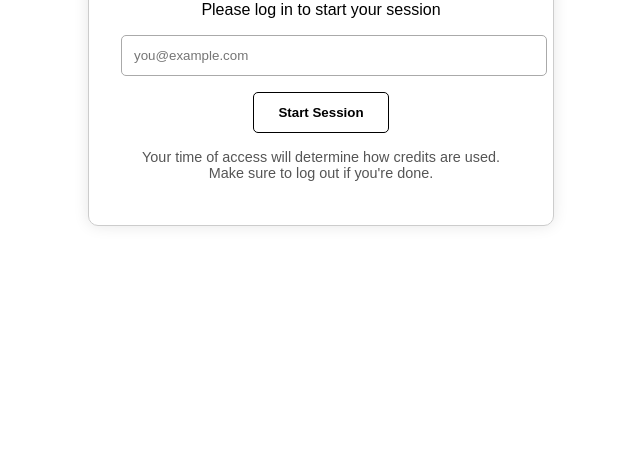
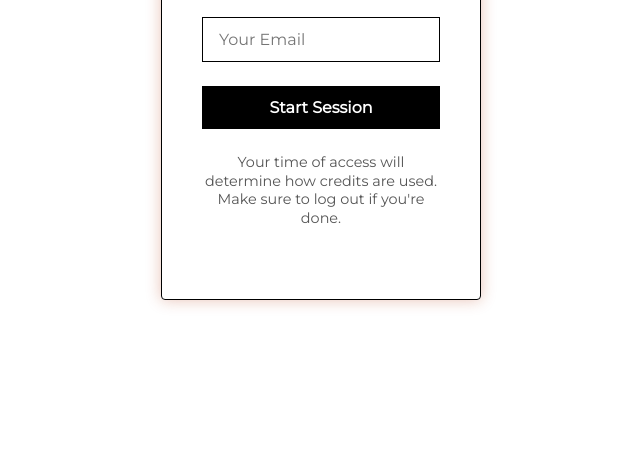
Before and after one commit to Work2gether-space/w2g-splash, a plain HTML site: page index.html in a window 1280 px wide. Shown: the part 348-816 px from the top of the page, without its empty margins (319-959 px from the left). Drawn offline with Linux system fonts and the light colour scheme.

Commit message:
Update index.html

```diff
--- a/index.html
+++ b/index.html
@@ -1,101 +1,131 @@
 <!DOCTYPE html>
 <html lang="en">
 <head>
-  <meta charset="UTF-8">
+  <meta charset="UTF-8" />
   <title>Work2gether Login</title>
-  <meta name="viewport" content="width=device-width, initial-scale=1">
+  <meta name="viewport" content="width=device-width, initial-scale=1" />
+  <link href="https://fonts.googleapis.com/css2?family=Montserrat&display=swap" rel="stylesheet" />
   <style>
     body {
-      font-family: sans-serif;
+      margin: 0;
+      font-family: 'Montserrat', sans-serif;
+      background: #fff;
+      color: #000;
       display: flex;
       justify-content: center;
       align-items: center;
       height: 100vh;
-      background: #fff;
     }
-    .card {
-      border: 1px solid #ccc;
-      padding: 2rem;
-      border-radius: 10px;
-      box-shadow: 0 0 15px rgba(0,0,0,0.1);
+    .login-box {
+      width: 320px;
+      padding: 2.5rem;
+      border: 1px solid #000;
+      box-sizing: border-box;
+      box-shadow: 0 0 15px rgba(180, 52, 14, 0.3);
+      border-radius: 4px;
       text-align: center;
-      max-width: 400px;
-      width: 90%;
     }
-    .card h1 {
-      color: #b03b1c;
-      margin-bottom: 1rem;
+    h2 {
+      color: #B4340E;
+      margin-bottom: 1.5rem;
+      font-weight: 700;
     }
-    .card input {
+    p {
+      margin-bottom: 2rem;
+      font-weight: 500;
+      font-size: 1rem;
+    }
+    input[type="email"] {
       width: 100%;
-      padding: 0.75rem;
-      margin-bottom: 1rem;
-      border: 1px solid #aaa;
-      border-radius: 5px;
+      padding: 0.75rem 1rem;
+      font-size: 1rem;
+      border: 1px solid #000;
+      border-radius: 0;
+      box-sizing: border-box;
+      margin-bottom: 1.5rem;
+      font-family: 'Montserrat', sans-serif;
     }
-    .card button {
-      padding: 0.75rem 1.5rem;
+    button[type="submit"] {
+      width: 100%;
+      padding: 0.75rem 1rem;
+      font-size: 1rem;
+      font-weight: 700;
+      border: none;
+      background: #000;
+      color: #fff;
+      cursor: pointer;
+      transition: all 0.3s ease;
+      border-radius: 0;
+      font-family: 'Montserrat', sans-serif;
+    }
+    button[type="submit"]:hover,
+    button[type="submit"]:focus {
+      background: transparent;
       border: 1px solid #000;
-      background: #fff;
-      cursor: pointer;
-      font-weight: bold;
-      border-radius: 5px;
+      color: #000;
+      outline: none;
     }
-    .card .info {
-      margin-top: 1rem;
-      font-size: 0.9rem;
-      color: #555;
-    }
-    .error {
-      color: red;
-      margin-top: 0.75rem;
-    }
+    .message { margin-top: 1.5rem; font-size: 0.9rem; font-weight: 500; color: #555; line-height: 1.3; }
+    .status { margin-top: 0.75rem; min-height: 1.2em; }
   </style>
 </head>
 <body>
-  <div class="card">
-    <h1>Welcome to Work2gether</h1>
+  <form class="login-box" id="loginForm" autocomplete="on" novalidate>
+    <h2>Welcome to Work2gether</h2>
     <p>Please log in to start your session</p>
-    <form id="loginForm">
-      <input type="email" id="email" placeholder="you@example.com" required />
-      <button type="submit">Start Session</button>
-    </form>
-    <div class="info">
-      Your time of access will determine how credits are used.<br>
+
+    <input type="email" id="email" name="email" placeholder="Your Email" required />
+    <button type="submit">Start Session</button>
+
+    <div class="message">
+      Your time of access will determine how credits are used.<br />
       Make sure to log out if you're done.
     </div>
-    <div class="error" id="error"></div>
-  </div>
+    <div id="status" class="status"></div>
+  </form>
 
   <script>
+    // Build values from the portal query string
     const q = new URLSearchParams(location.search);
-    const clientMac = q.get("clientMac") || "";
-    const redirectUrl = decodeURIComponent(q.get("redirectUrl") || "") || "http://neverssl.com";
+    const clientId = q.get('clientMac') || q.get('mac') || q.get('clientIp') || q.get('uip') || 'manual-test';
+    const nextUrl = decodeURIComponent(q.get('redirectUrl') || '') || 'http://neverssl.com';
 
-    const form = document.getElementById("loginForm");
-    const errorDiv = document.getElementById("error");
+    const form = document.getElementById('loginForm');
+    const statusEl = document.getElementById('status');
 
-    form.addEventListener("submit", async (e) => {
+    form.addEventListener('submit', async (e) => {
       e.preventDefault();
-      const email = document.getElementById("email").value;
+      statusEl.textContent = '';
+
+      const email = document.getElementById('email').value.trim();
+      if (!email) {
+        statusEl.textContent = 'Enter a valid email.';
+        statusEl.style.color = 'red';
+        return;
+      }
 
       try {
-        const res = await fetch("/submit_email", {
-          method: "POST",
-          headers: {
-            "Content-Type": "application/json"
-          },
-          body: JSON.stringify({ client_id: clientMac, email })
+        const res = await fetch('/api/submit_email', {
+          method: 'POST',
+          headers: { 'Content-Type': 'application/json' },
+          body: JSON.stringify({ email, client_id: clientId })
         });
 
-        const data = await res.json();
-        if (res.ok) {
-          location.href = redirectUrl;
-        } else {
-          errorDiv.textContent = data.error || "Network error. Try again.";
+        if (!res.ok) {
+          const t = await res.text();
+          console.error('API error:', t);
+          statusEl.textContent = 'Network error. Try again.';
+          statusEl.style.color = 'red';
+          return;
         }
+
+        statusEl.textContent = 'Saved. Finishing sign-in…';
+        statusEl.style.color = 'green';
+        setTimeout(() => (location.href = nextUrl), 500);
       } catch (err) {
-        errorDiv.textContent = "Network error. Try again.";
+        console.error(err);
+        statusEl.textContent = 'Network error. Try again.';
+        statusEl.style.color = 'red';
       }
     });
   </script>
```
